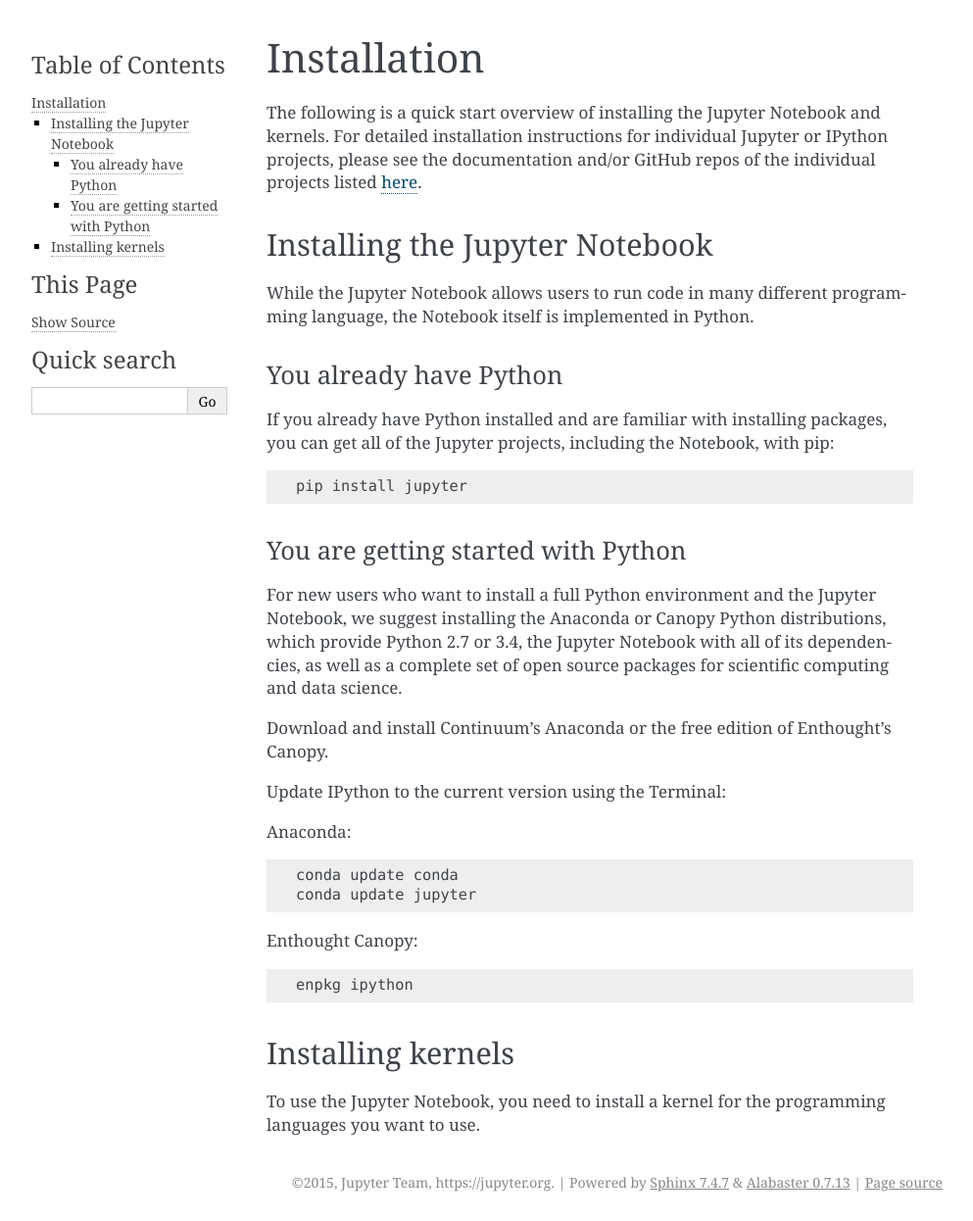
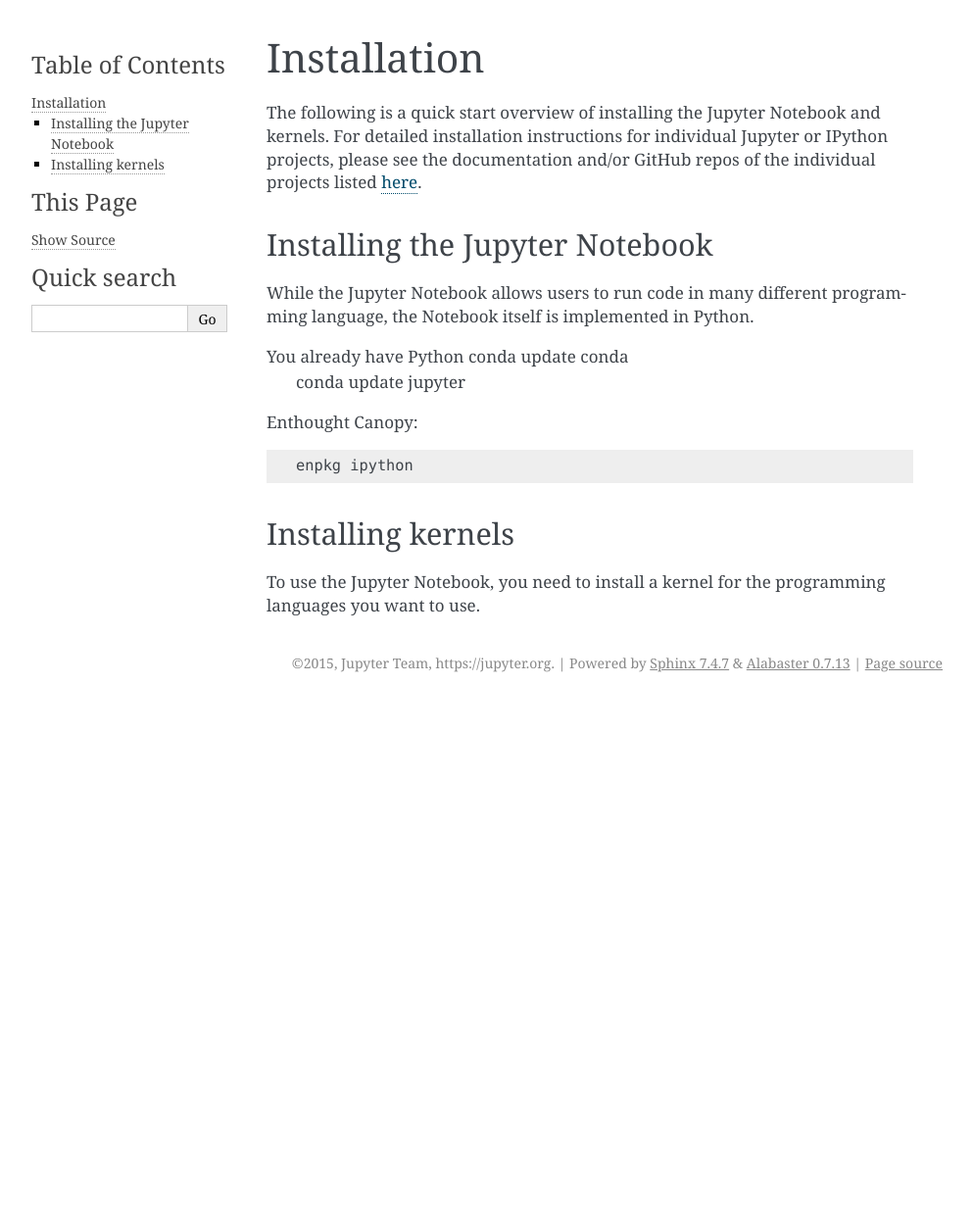
Before and after one commit to jupyter/jupyter, a Sphinx documentation site: the page built from docs/source/install.rst, in a window 1280 px wide. Shown: the whole page at 98% size, without its empty margins (148-1141 px from the left). Built offline with Sphinx 7.4.7, drawn with Linux system fonts in a browser that asks for light colours; after the commit the page ends 900 px from its top, so only the background shows below that.

Commit message:
Updating the docs…

```diff
--- a/docs/source/install.rst
+++ b/docs/source/install.rst
@@ -14,26 +14,7 @@
 
 While the Jupyter Notebook allows users to run code in many different programming language, the Notebook itself is implemented in Python.
 
-You already have Python
-~~~~~~~~~~~~~~~~~~~~~~~
-
-If you already have Python installed and are familiar with installing packages, you can get all of the Jupyter projects, including the Notebook,
-with pip::
-
-    pip install jupyter
-
-You are getting started with Python
-~~~~~~~~~~~~~~~~~~~~~~~~~~~~~~~~~~~
-
-For new users who want to install a full Python environment and the Jupyter Notebook, we suggest installing the Anaconda or Canopy Python distributions, which provide Python 2.7 or 3.4, the Jupyter Notebook with all of its dependencies, as well as a complete set of open source packages for scientific computing and data science.
-
-Download and install Continuum’s Anaconda or the free edition of Enthought’s Canopy.
-
-Update IPython to the current version using the Terminal:
-
-Anaconda::
-
-    conda update conda
+You already have Python\   conda update conda
     conda update jupyter
 
 Enthought Canopy::
@@ -44,3 +25,4 @@
 ------------------
 
 To use the Jupyter Notebook, you need to install a kernel for the programming languages you want to use.
+\
```
